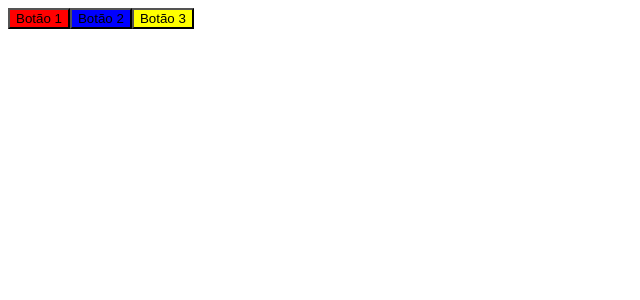
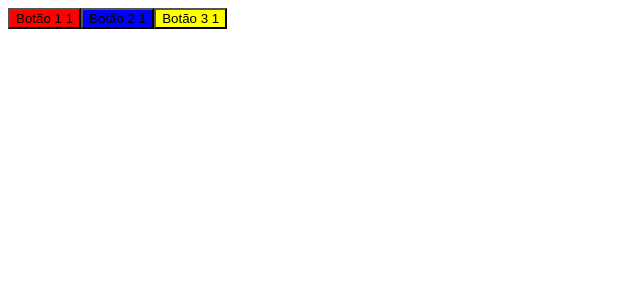
Before and after one commit to rickutino/PomoGamer, a React (Create React App) app: page / in a window 1280 px wide. Shown: the top 300 px of the page, without its empty margins (0-640 px from the left). Built offline with nearby package versions, Linux system fonts and the light colour scheme.

Commit message:
add useState in component Button

```diff
--- a/src/components/Button.tsx
+++ b/src/components/Button.tsx
@@ -1,12 +1,23 @@
+import React, { useState } from 'react';
 interface ButtonProps {
   color: string;
   children: string;
 }
 
+
 export function Button(props:ButtonProps) {
+  const [ count, setCount ] = useState(1);
+
+  function increment() {
+    setCount(count + 1);
+  }
   return (
-    <button type="button" style={{ backgroundColor: props.color}}>
-      {props.children}
+    <button
+      type="button"
+      style={{ backgroundColor: props.color }}
+      onClick={increment}
+    >
+      {props.children}  {count}
     </button>
   );
 }
```
